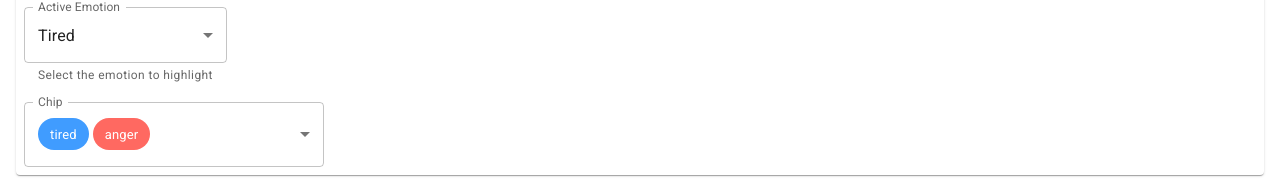
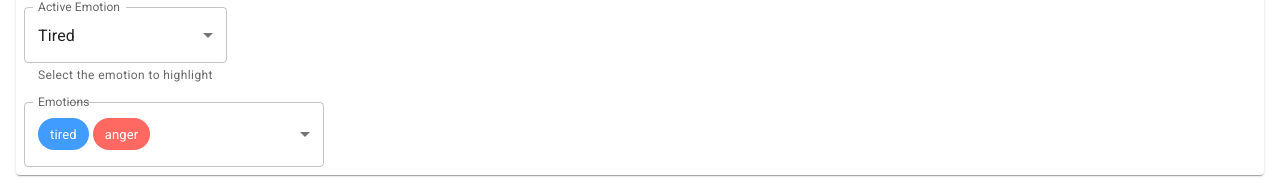
Before and after one commit to adamva/CMPUT302-emotion-tracker, a React (Create React App) app in the folder ui/: page /#/graph in a window 1280 px wide. Shown: the part 497-680 px from the top of the page. Built offline with nearby package versions, Linux system fonts and the light colour scheme.

Commit message:
add a formhelpertext to emotion list

```diff
--- a/ui/src/components/Graph/EmotionListSelect.js
+++ b/ui/src/components/Graph/EmotionListSelect.js
@@ -5,6 +5,7 @@ import OutlinedInput from '@mui/material/OutlinedInput';
 import InputLabel from '@mui/material/InputLabel';
 import MenuItem from '@mui/material/MenuItem';
 import FormControl from '@mui/material/FormControl';
+import FormHelperText from '@mui/material/FormHelperText';
 import Select from '@mui/material/Select';
 import Chip from '@mui/material/Chip';
 
@@ -58,7 +59,7 @@ export default function MultipleSelectChip({ activeEmotionList, setActiveEmotion
   return (
     <div>
       <FormControl sx={{ m: 1, width: 300 }}>
-        <InputLabel id="demo-multiple-chip-label">Chip</InputLabel>
+        <InputLabel id="demo-multiple-chip-label">Emotions</InputLabel>
         <Select
           labelId="demo-multiple-chip-label"
           id="demo-multiple-chip"
@@ -85,6 +86,7 @@ export default function MultipleSelectChip({ activeEmotionList, setActiveEmotion
             </MenuItem>
           ))}
         </Select>
+        {activeEmotionList.length <= 0 ? <FormHelperText>Select the emotions to graph</FormHelperText> : null}
       </FormControl>
     </div>
   );
```
